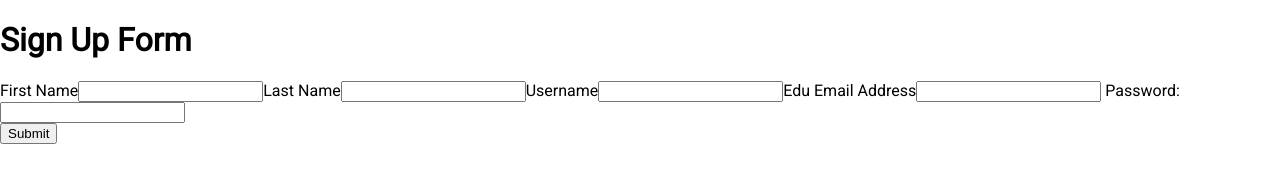
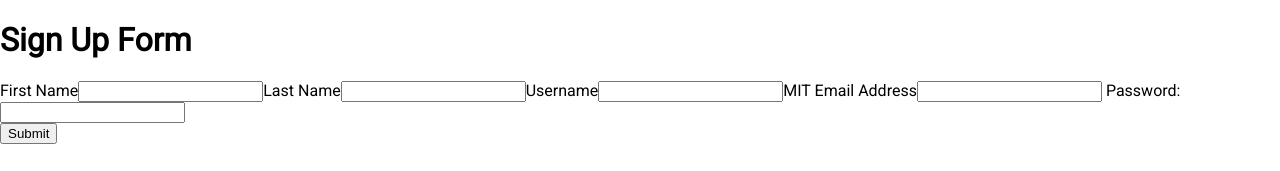
Before and after one commit to wyang563/MixerWeb, a React app: page /signup in a window 1280 px wide. Shown: the top 171 px of the page. Built offline with nearby package versions, Linux system fonts and the light colour scheme; no server answers; the HTML template or start-up script is replaced by a standard one.

Commit message:
latest updates to signup page

```diff
--- a/client/src/components/App.js
+++ b/client/src/components/App.js
@@ -6,6 +6,7 @@ import SignUp from "./pages/SignUp.js";
 import LoginPage from "./pages/LoginPage.js";
 import HomePage_Signed_In from "./pages/HomePage_Signed_In.js";
 import Chatbook from "./pages/Chatbook.js";
+import Profile from "./pages/profile.js";
 
 
 import "../utilities.css";
@@ -51,6 +52,7 @@ const App = () => {
         <LoginPage path="/loginpage" />
         <HomePage_Signed_In path="/HomePage_Signed_In"/>
         <Chatbook path="/chatbook" />
+        <Profile path="/profile" />
         <NotFound default />
       </Router>
     </>
--- a/client/src/components/pages/HomePage_Signed_In.js
+++ b/client/src/components/pages/HomePage_Signed_In.js
@@ -9,12 +9,16 @@ const HomePage_Signed_In = ({ firstName, lastName, email }) => {
   const handleLogout = () => {
    alert("Logging out now");
   }
+  const handleProfile = () => {
+    navigate("/profile");
+  }
 
   return (
     <div>
       <h1>Welcome to Mixer</h1>
       <h2>Meet new people through random conversations here!</h2>
       <button onClick={handleChat}>Join a Conversation </button>
+      <button onClick={handleProfile}>Your Profile</button>
       <button onClick={handleLogout}> Logout </button>
     </div>
   );
--- a/client/src/components/pages/SignUp.js
+++ b/client/src/components/pages/SignUp.js
@@ -4,6 +4,7 @@ import auth_email_link_send from '../auth_email_link_send.js';
 import actionCodeSettings from '../auth_email_link_actioncode_settings.js';
 import { createUserWithEmailAndPassword, getAuth, sendSignInLinkToEmail } from 'firebase/auth';
 import { post } from "../../utilities";
+import { navigate } from "@reach/router";
 
 
 export default class SignUp extends React.Component {
@@ -42,6 +43,8 @@ export default class SignUp extends React.Component {
                 post("/api/userRegistration", body);
                 const auth = getAuth();
                 createUserWithEmailAndPassword(auth, this.state.email, this.state.password);
+                navigate("/HomePage_Signed_In");
+
             } catch(err) {
                 alert("Error occurred during sign up please try again");
             }
@@ -61,7 +64,7 @@ export default class SignUp extends React.Component {
 
                     <label>Username</label>
                     <input type="text" name="userName" value={this.state.userName} onChange={this.handleInputChanged.bind(this)} />
-                    <label>Edu Email Address</label>
+                    <label>MIT Email Address</label>
                     <input type="email" name="email" value={this.state.email} onChange={this.handleInputChanged.bind(this)} />
                     <label> Password: </label>
                     <input type="password" name="password" value={this.state.password} onChange={this.handleInputChanged.bind(this)} />
--- /dev/null
+++ b/client/src/components/pages/profile.js
@@ -0,0 +1,9 @@
+import React from "react";
+import { navigate } from "@reach/router";
+
+const Profile = (props) => {
+
+
+}
+
+export default Profile;
```
